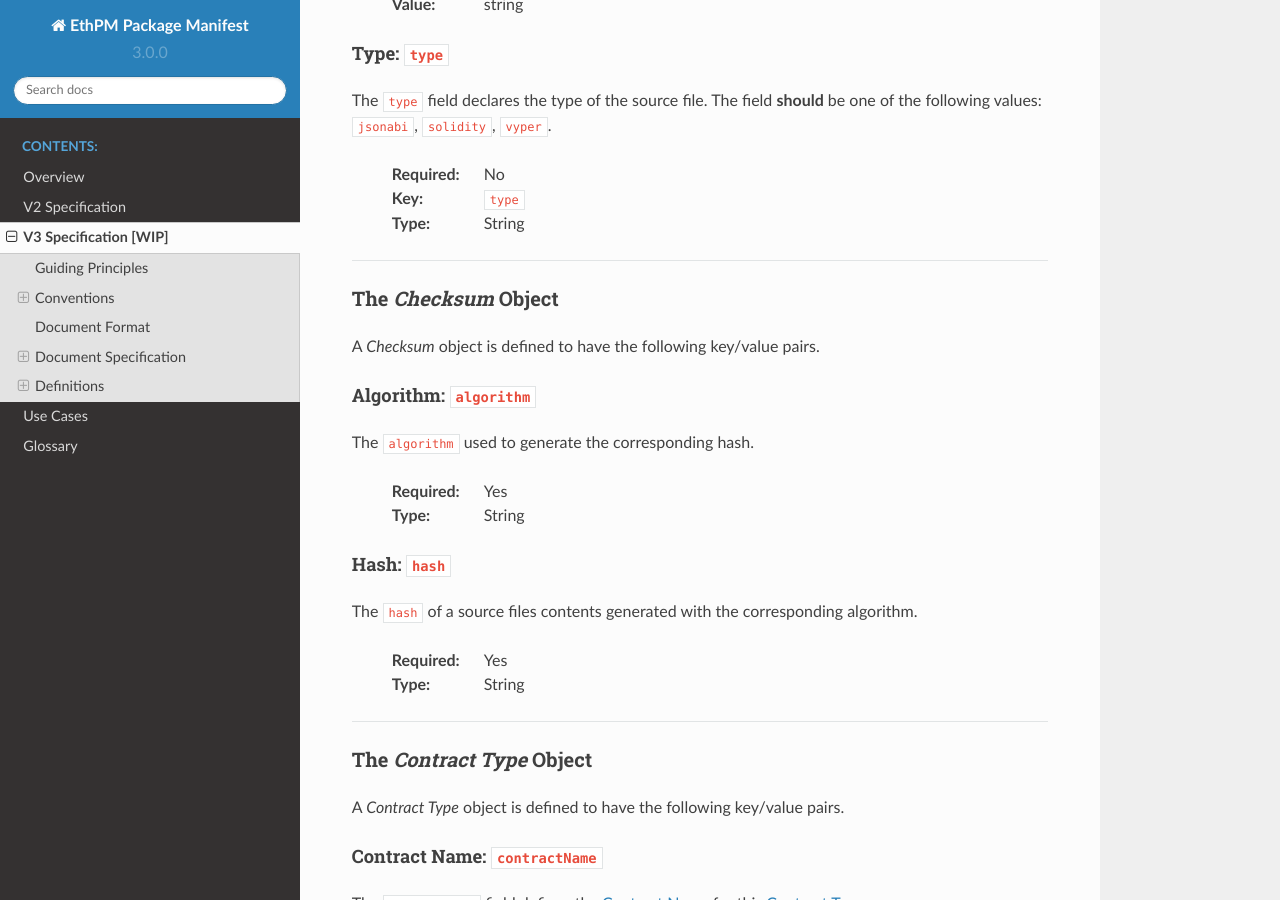
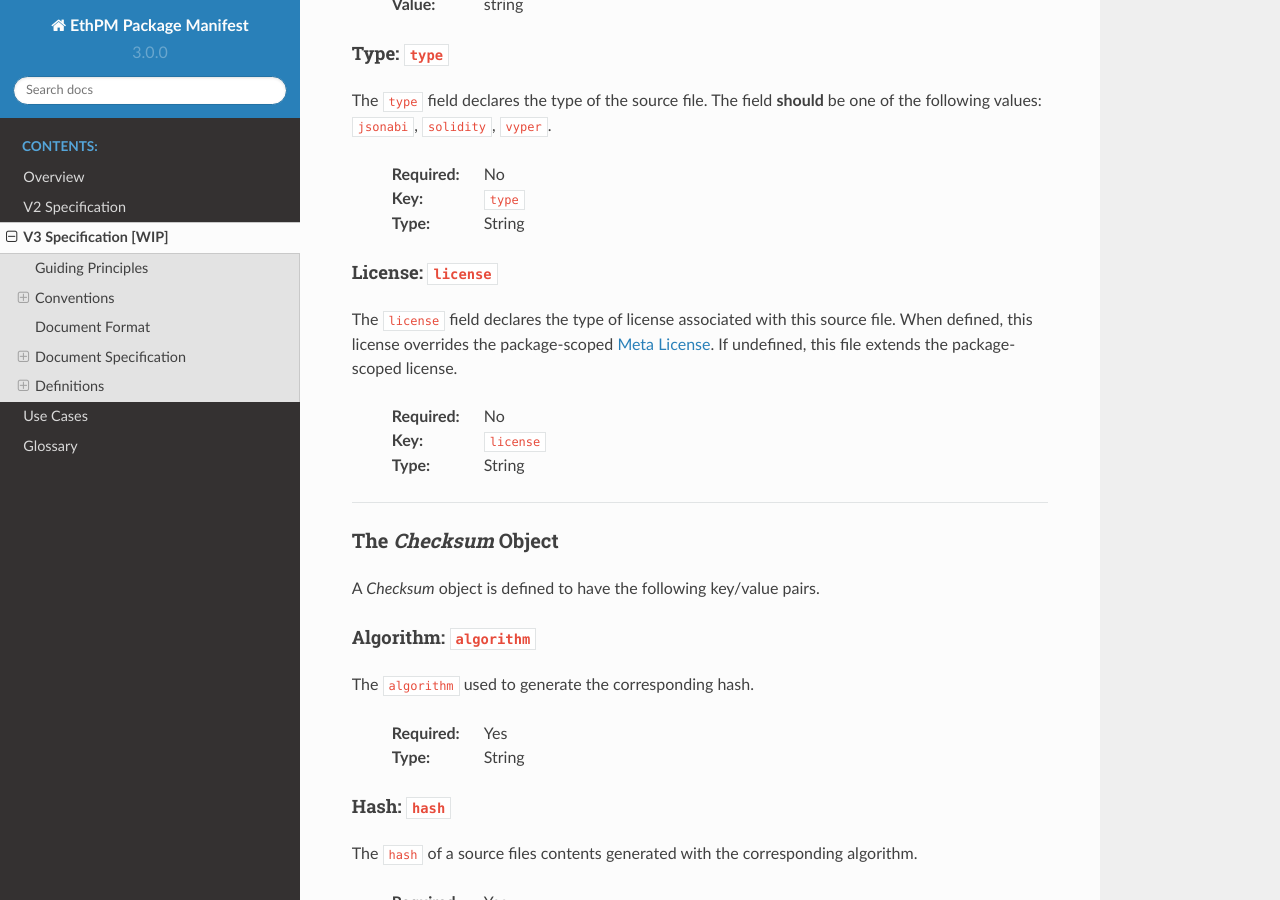
Before and after one commit to ethpm/ethpm-spec, a Sphinx documentation site: the page built from docs/source/v3-package-spec.rst, in a window 1280 px wide and 900 px high, scrolled down 10828 px. Built offline with Sphinx 7.4.7 and the Read the Docs theme 2.0.0, drawn with Linux system fonts in a browser that asks for light colours; the version number is read from the project's files by our own code.

Commit message:
Add license field to Source Object

```diff
--- a/docs/source/v3-package-spec.rst
+++ b/docs/source/v3-package-spec.rst
@@ -462,6 +462,8 @@ authors of this package. Packages **may** include this field.
   :Key: ``authors``
   :Type: Array (String)
 
+.. _Meta License:
+
 License: ``license``
 ^^^^^^^^^^^^^^^^^^^^
 
@@ -577,6 +579,18 @@ of the following values: ``jsonabi``, ``solidity``, ``vyper``.
 
   :Required: No
   :Key: ``type``
+  :Type: String
+
+License: ``license``
+^^^^^^^^^^^^^^^^^^^^
+
+The ``license`` field declares the type of license associated with
+this source file. When defined, this license overrides the
+package-scoped `Meta License`_. If undefined, this file extends the
+package-scoped license.
+
+  :Required: No
+  :Key: ``license``
   :Type: String
 
 ----
```
Also changed, not shown: 1 other file.
